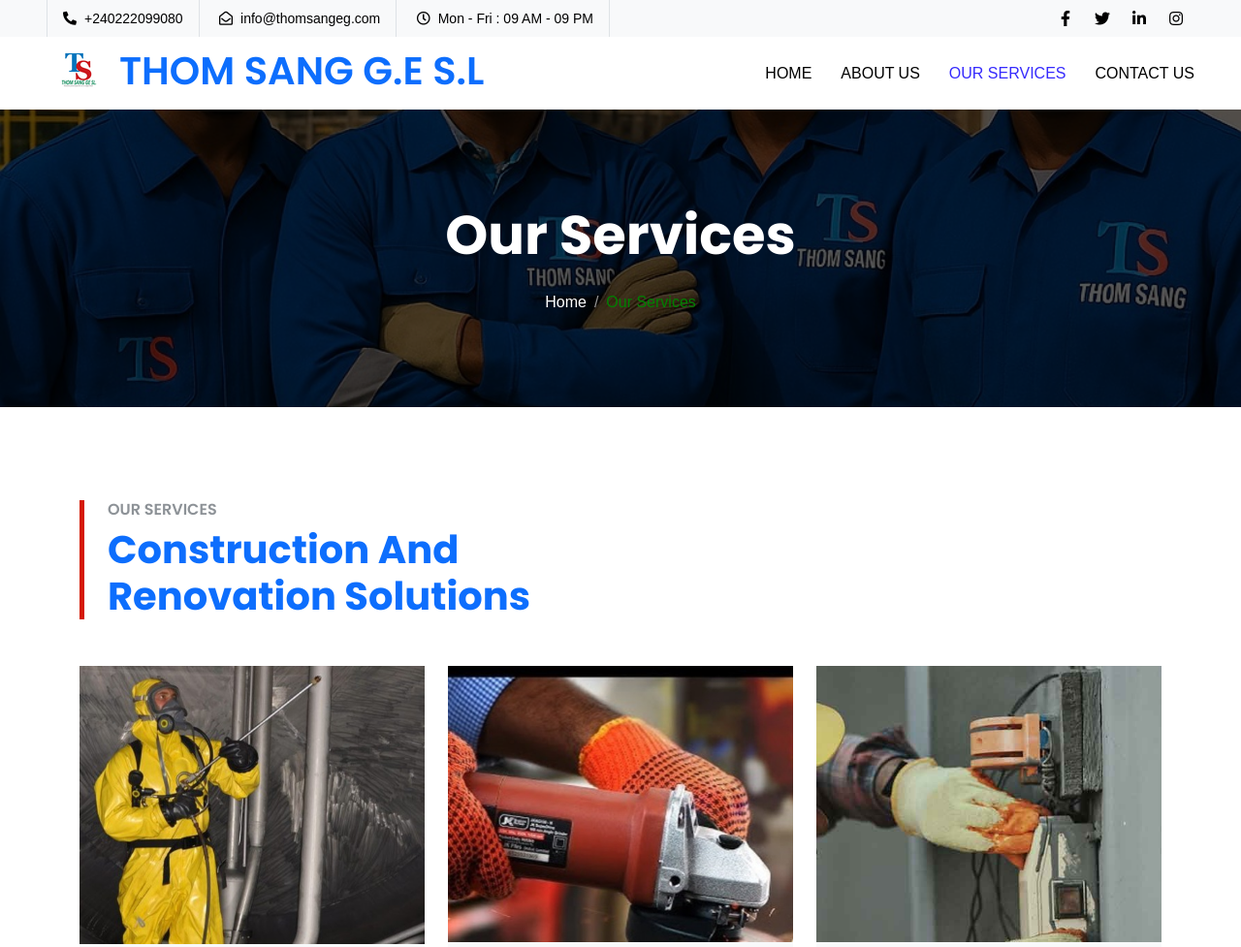
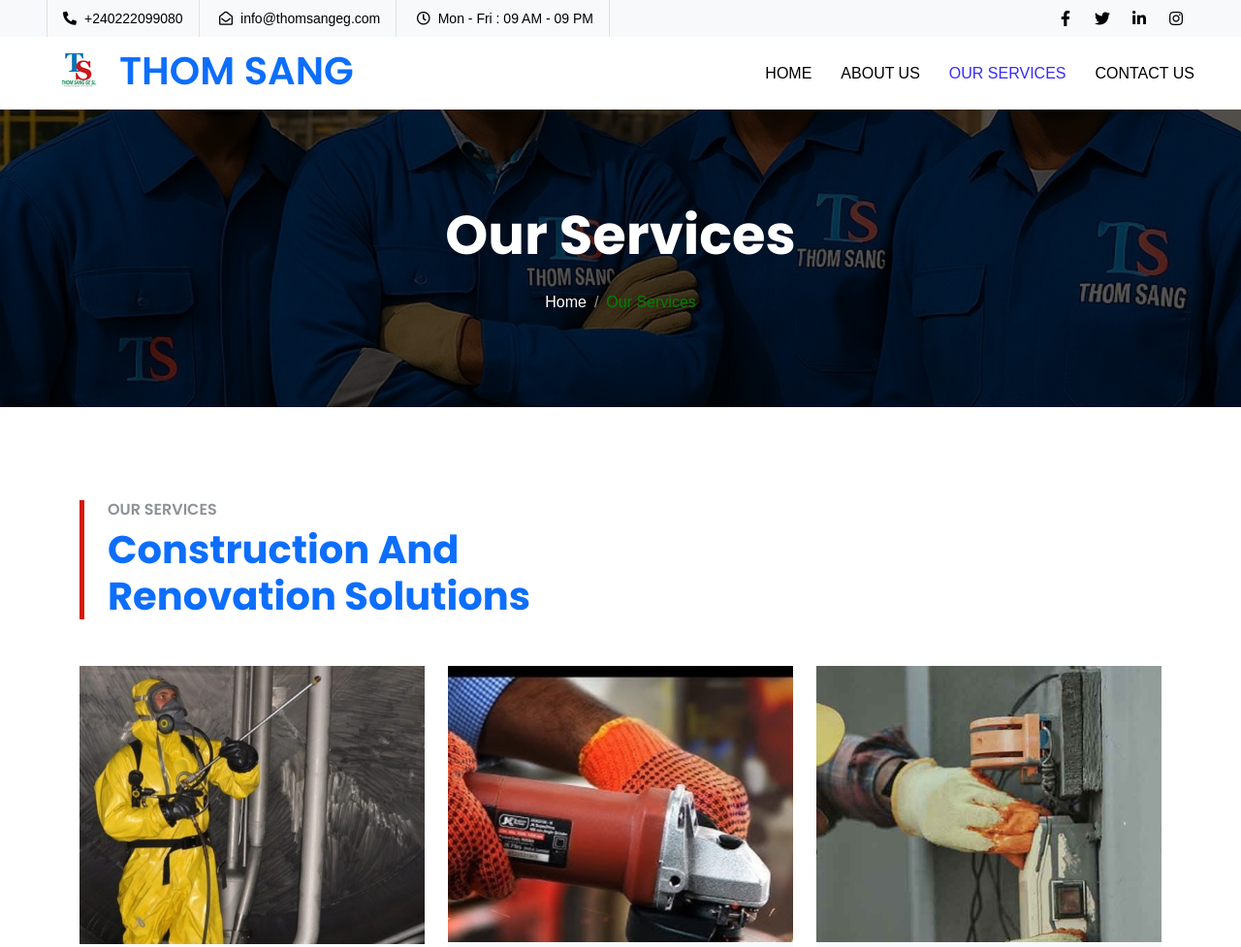
Before and after one commit to Jeremias-Cyborg/Thomsangeg, a website: page public/service.html in a window 1280 px wide. Shown: the top 977 px of the page at 97% size. Drawn offline with nearby package versions, Linux system fonts and the light colour scheme.

Commit message:
changing services

```diff
--- a/public/service.html
+++ b/public/service.html
@@ -67,7 +67,7 @@
     <!-- Navbar Start -->
     <nav class="navbar navbar-expand-lg bg-white navbar-light sticky-top px-4 px-lg-5 py-lg-0">
         <a href="index.html" class="navbar-brand d-flex align-items-center">
-            <h1 class="m-0"><i class=""><img src="img/icon.png" alt="" srcset="" style="margin-right: 10PX;"></i>THOM SANG G.E S.L</h1>
+            <h1 class="m-0"><i class=""><img src="img/icon.png" alt="" srcset="" style="margin-right: 10PX;"></i>THOM SANG</h1>
         </a>
         <button type="button" class="navbar-toggler" data-bs-toggle="collapse" data-bs-target="#navbarCollapse">
             <span class="navbar-toggler-icon"></span>
```
